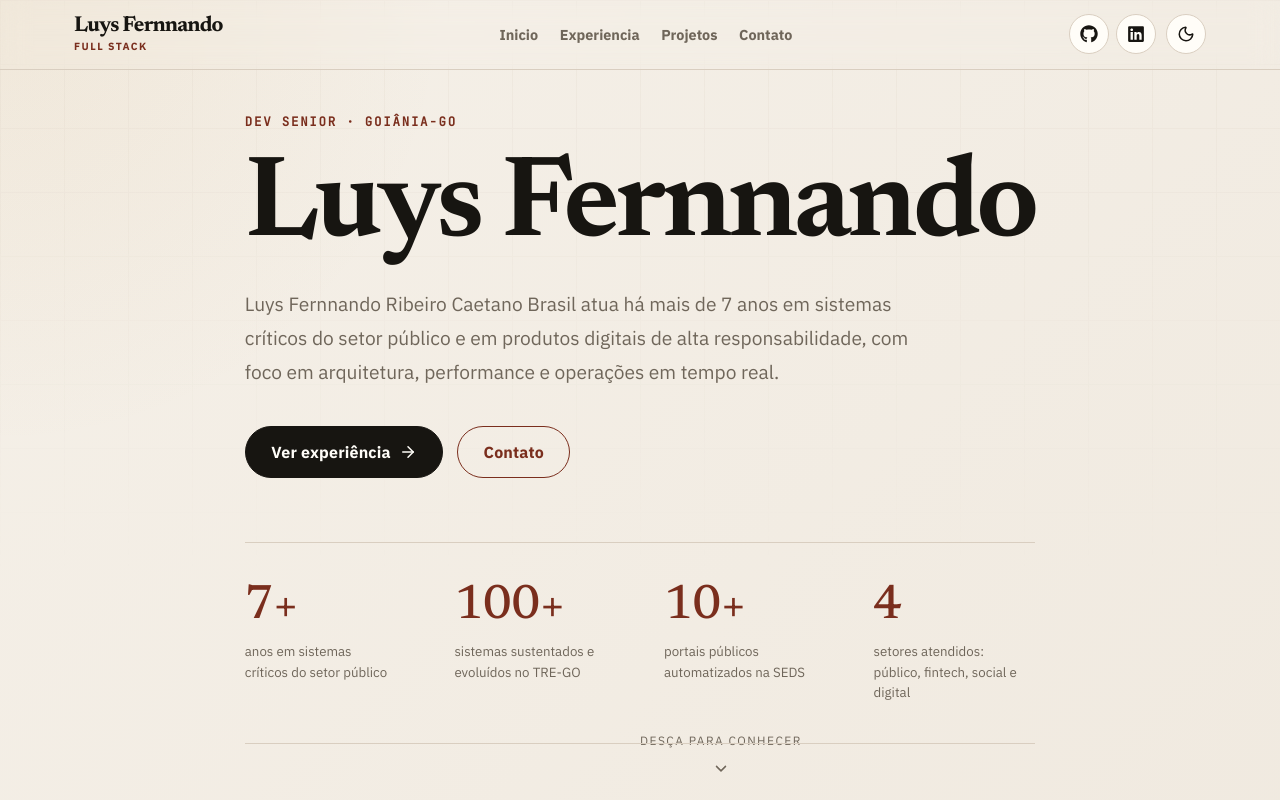
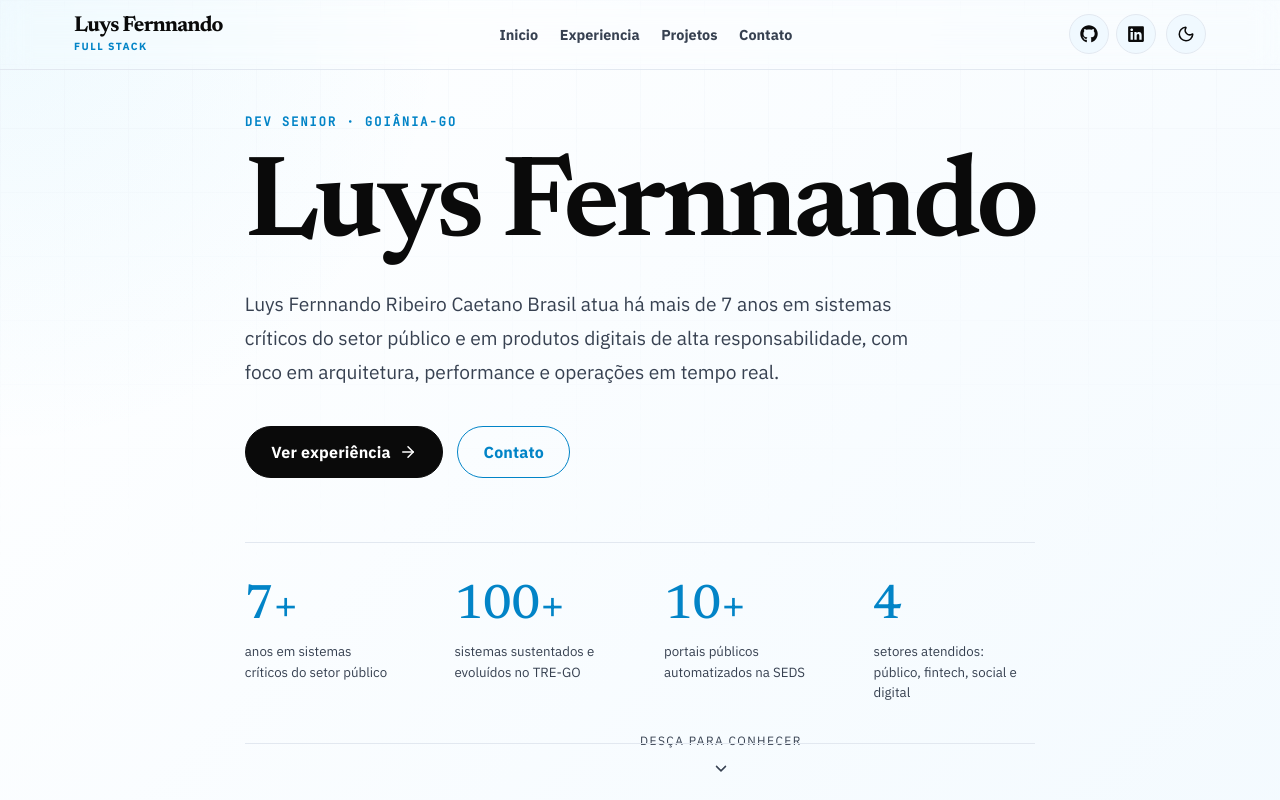
Before and after one commit to luysfernnando/portofolio_auto, a Next.js app: page / in a window 1280 px wide. Shown: the top 800 px of the page. Built offline with nearby package versions, Linux system fonts and the light colour scheme.

Commit message:
refactor: atualiza o tema branco

```diff
--- a/src/app/layout.tsx
+++ b/src/app/layout.tsx
@@ -8,13 +8,13 @@ import { Analytics } from '@vercel/analytics/next';
 import { SpeedInsights } from '@vercel/speed-insights/next';
 
 export const metadata: Metadata = {
-  title: 'Luys Fernnando | Desenvolvedor Full Stack em Goiânia-GO',
-  description: 'Portfolio de Luys Fernnando, Desenvolvedor Full Stack com 7+ anos em sistemas publicos criticos, TRE-GO, SEDS e Electios.',
-  keywords: 'Luys Fernnando, Desenvolvedor Full Stack, Electios, TRE-GO, SEDS, Elixir, Phoenix, Goiânia',
+  title: 'Luys Fernnando | Dev Senior Full Stack em Goiânia-GO',
+  description: 'Portfolio de Luys Fernnando, Dev Senior Full Stack com 7+ anos em sistemas públicos criticos, TRE-GO, SEDS e Electios.',
+  keywords: 'Luys Fernnando, Dev Senior Full Stack, Electios, TRE-GO, SEDS, Elixir, Phoenix, Goiânia',
   openGraph: {
     type: 'website',
     locale: 'pt_BR',
-    title: 'Luys Fernnando | Electios e sistemas criticos',
+    title: 'Luys Fernnando | Dev Senior Full Stack em Goiânia-GO',
     description: 'Portfolio profissional com foco no projeto Electios, experiencia em TRE-GO e SEDS, stack full stack e contato.',
     siteName: 'Luys Fernnando',
   },
--- a/src/styles/theme.ts
+++ b/src/styles/theme.ts
@@ -3,18 +3,18 @@ import { Theme } from '../types';
 export const lightTheme: Theme = {
   isDark: false,
   colors: {
-    primary: '#7A2E1D',
-    secondary: '#20382F',
-    accent: '#B88634',
-    background: '#F5F0E8',
-    surface: '#FFFDF8',
-    mutedSurface: '#E8DFD2',
-    text: '#171511',
-    textSecondary: '#6F665A',
-    border: '#D9CEC0',
-    inverse: '#FFFDF8',
-    overlay: '#F5F0E8CC',
-    shadow: '#17151124',
+    primary: '#0284c7',
+    secondary: '#0369a1',
+    accent: '#38bdf8',
+    background: '#ffffff',
+    surface: '#f0f9ff',
+    mutedSurface: '#e0f2fe',
+    text: '#0a0a0a',
+    textSecondary: '#374151',
+    border: '#e2e8f0',
+    inverse: '#ffffff',
+    overlay: '#ffffffcc',
+    shadow: '#0284c724',
     success: '#2F7D55',
     warning: '#B88634',
     error: '#A33A2B',
```
